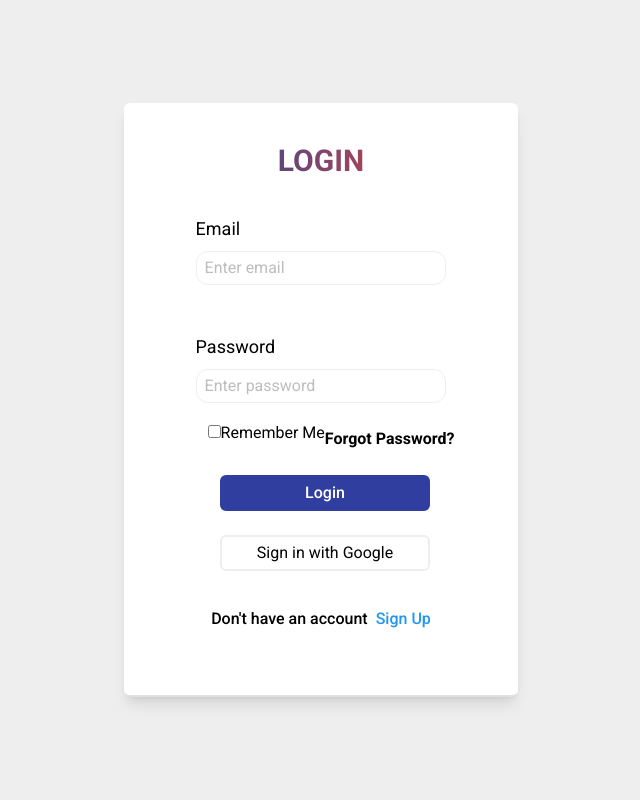
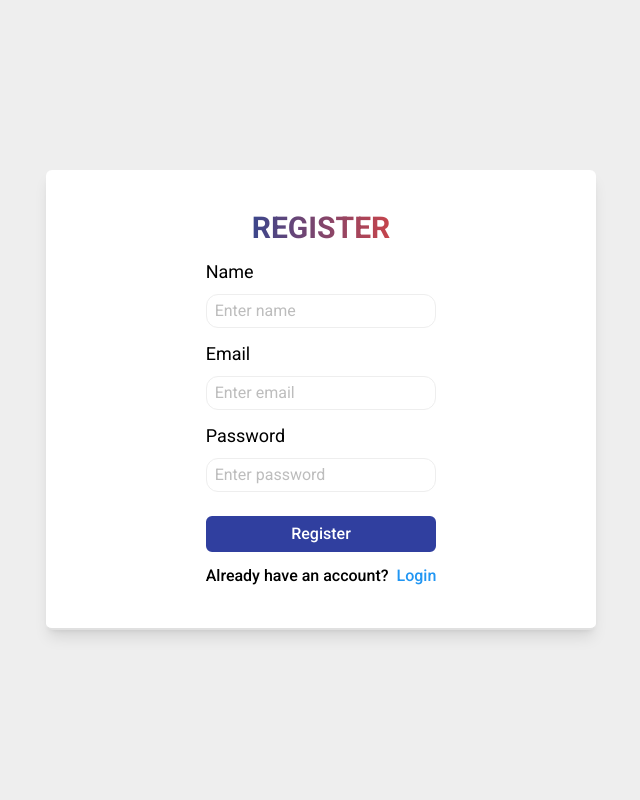
Before and after one commit to TharushaK01/TKA_Social_Media, a React (Create React App) app: page /login in a window 1280 px wide. Shown: the top 800 px of the page, without its empty margins (319-959 px from the left). Built offline with nearby package versions, Linux system fonts and the light colour scheme; no server answers.

Commit message:
Another error of register page

```diff
--- a/src/App.js
+++ b/src/App.js
@@ -1,3 +1,6 @@
+import React from 'react';
+import AuthProvider from './Components/AppContext/AppContext';
+import Register from './Components/Pages/Register';
 import './App.css';
 import Pages from './Components/Pages/Pages';
 import { BrowserRouter } from 'react-router-dom';
@@ -8,7 +11,10 @@ function App() {
       <h1 className="App">
         <BrowserRouter>
         <AppContext>
+        <AuthProvider>
+        <Register />
         <Pages></Pages>
+        </AuthProvider>
         </AppContext>
         </BrowserRouter>
       </h1>
--- a/src/Components/AppContext/AppContext.jsx
+++ b/src/Components/AppContext/AppContext.jsx
@@ -123,10 +123,11 @@ const AppContext = ({ children }) => {
 
   return (
     <div>
-        <AuthContext.Provider value={initialState}>
-            {children}
-        </AuthContext.Provider>
+        <AuthContext.Provider value={{ registerWithEmailAndPassword }}>
+         {children}
+         </AuthContext.Provider>
     </div>
+
   );
 };
 
--- /dev/null
+++ b/src/Components/Pages/AuthProvider.jsx
@@ -0,0 +1,19 @@
+import React, { createContext } from 'react';
+import { auth } from '../../Components/firebase/firebase';
+import { createUserWithEmailAndPassword } from 'firebase/auth';
+
+export const AuthContext = createContext();
+
+const AuthProvider = ({ children }) => {
+  const registerWithEmailAndPassword = (email, password) => {
+    return createUserWithEmailAndPassword(auth, email, password);
+  };
+
+  return (
+    <AuthContext.Provider value={{ registerWithEmailAndPassword }}>
+      {children}
+    </AuthContext.Provider>
+  );
+};
+
+export default AuthProvider;
--- a/src/Components/Pages/Register.jsx
+++ b/src/Components/Pages/Register.jsx
@@ -1,8 +1,9 @@
+// src/pages/Register.js
 import React, { useContext, useState } from 'react';
 import { Link, useNavigate } from 'react-router-dom';
-import { ClipLoader } from 'react-spinners/ClipLoader';
+import { ClipLoader } from 'react-spinners';
 import { AuthContext } from '../AppContext/AppContext';
-import { db } from '../../Components/firebase/firebase'; // Ensure this path is correct
+import { db } from "../firebase/firebase";
 import { collection, addDoc } from 'firebase/firestore';
 
 const Register = () => {
@@ -25,11 +26,10 @@ const Register = () => {
         return;
       }
 
-      console.log('Email:', email);
-      console.log('Password:', password);
-
+      // Register user with email and password
       const userCredential = await registerWithEmailAndPassword(email, password);
 
+      // Store additional user information in Firestore
       const userRef = collection(db, 'users');
       await addDoc(userRef, {
         uid: userCredential.user.uid,
@@ -40,6 +40,7 @@ const Register = () => {
       navigate('/'); // Navigate after successful registration
     } catch (error) {
       console.error('Error registering user:', error.message);
+      alert(`Error: ${error.message}`);
     } finally {
       setLoading(false);
     }
--- a/src/Components/firebase/firebase.jsx
+++ b/src/Components/firebase/firebase.jsx
@@ -1,6 +1,6 @@
 import { initializeApp } from "firebase/app";
 import { getFirestore } from "firebase/firestore";
-import { getAuth, onAuthStateChanged } from "firebase/auth"; // Import onAuthStateChanged
+import { getAuth, onAuthStateChanged, createUserWithEmailAndPassword } from "firebase/auth"; // Import onAuthStateChanged
 
 // Your web app's Firebase configuration
 const firebaseConfig = {
```
